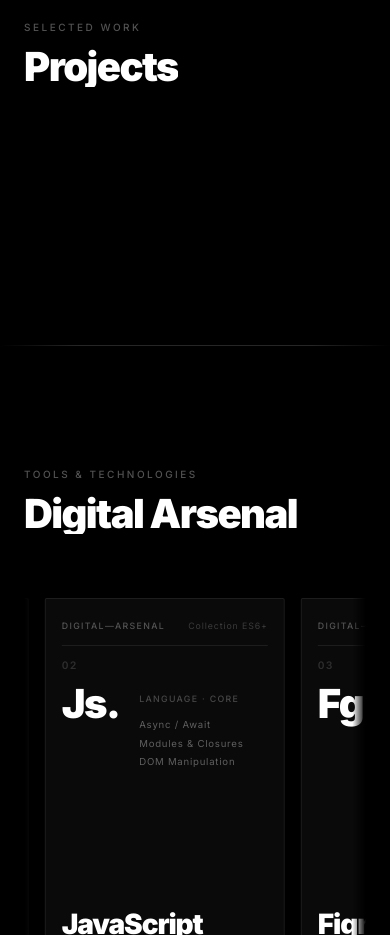
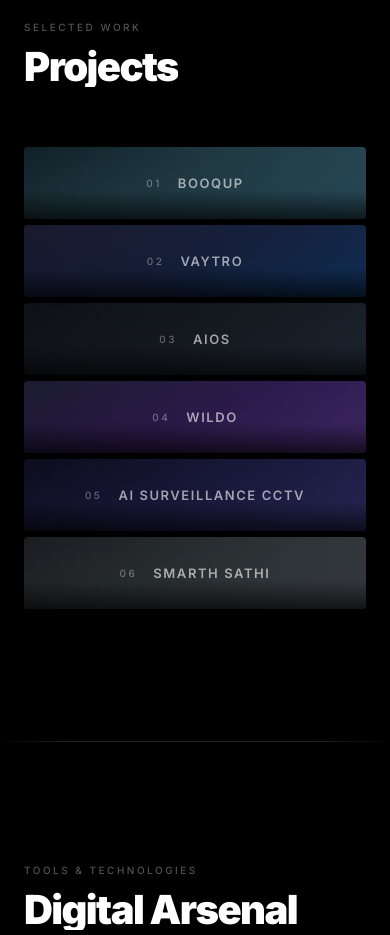
Before and after one commit to rajatbhardwaz/Portfolio-RajatSutharBhardwaz, a React (Vite) app: page / in a window 390 px wide. Shown: the part 2420-3355 px from the top of the page. Built offline with nearby package versions, Linux system fonts and the light colour scheme.

Commit message:
updated project section for mobile screens

```diff
--- a/src/components/Projects.jsx
+++ b/src/components/Projects.jsx
@@ -103,6 +103,7 @@ export default function Projects() {
               }}
               onMouseEnter={() => setHoveredId(project.id)}
               onMouseLeave={() => setHoveredId(null)}
+              onClick={() => setHoveredId(hoveredId === project.id ? null : project.id)}
               data-cursor-hover
             >
               {/* Collapsed state — vertical title */}
--- a/src/index.css
+++ b/src/index.css
@@ -402,16 +402,22 @@ body {
   .accordion-strip {
     flex-direction: column;
     height: auto;
+    gap: 6px;
+    padding: 12px 0;
+    overflow: hidden;
   }
 
   .accordion-card {
-    height: 80px;
+    width: 100% !important;
+    height: 72px !important;
     flex: none !important;
+    transform: none !important;
+    align-self: stretch;
     transition: height 0.6s cubic-bezier(0.72, 0, 0.28, 1);
   }
 
   .accordion-card--active {
-    height: 320px;
+    height: 280px !important;
   }
 
   .accordion-card__collapsed {
@@ -423,6 +429,14 @@ body {
   .accordion-card__vertical-title {
     writing-mode: horizontal-tb;
     text-orientation: initial;
+  }
+
+  .accordion-card__expanded {
+    padding: 1.25rem;
+  }
+
+  .accordion-card__title {
+    font-size: 1.25rem;
   }
 }
 
```
